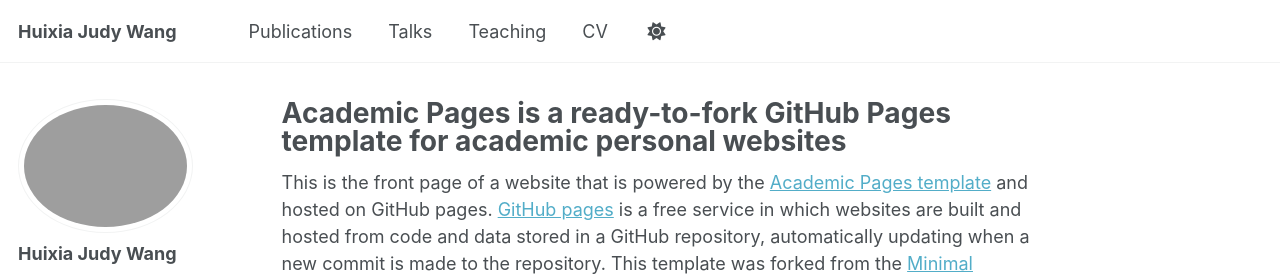
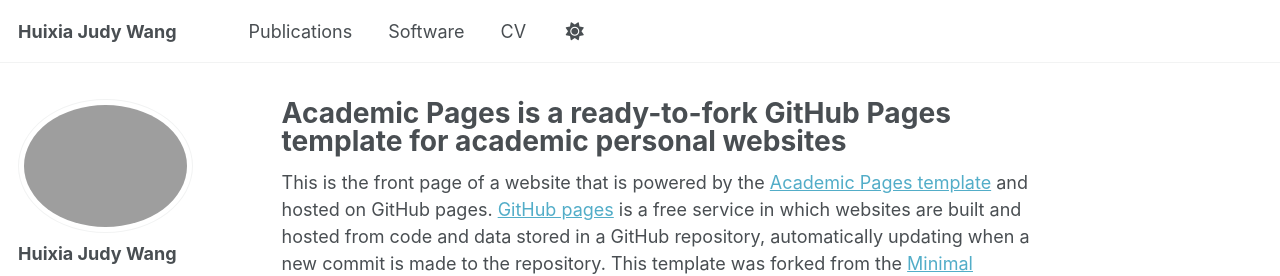
Before and after one commit to judywangstat/judywangstat.github.io, a Jekyll site: the page built from _pages/about.md, in a window 1280 px wide. Shown: the top 276 px of the page. Built offline with Jekyll 4.4.1, drawn with Linux system fonts in a browser that asks for light colours; some web fonts are replaced; part of the change alters nothing that is shown.

Commit message:
Update navigation.yml

```diff
--- a/_data/navigation.yml
+++ b/_data/navigation.yml
@@ -11,11 +11,14 @@ main:
   - title: "Publications"
     url: /publications/
 
-  - title: "Talks"
-    url: /talks/
+#  - title: "Talks"
+#    url: /talks/
 
-  - title: "Teaching"
-    url: /teaching/
+  - title: "Software"
+    url: /software/
+
+#  - title: "Teaching"
+#    url: /teaching/
 
   - title: "CV"
     url: /cv/
```
